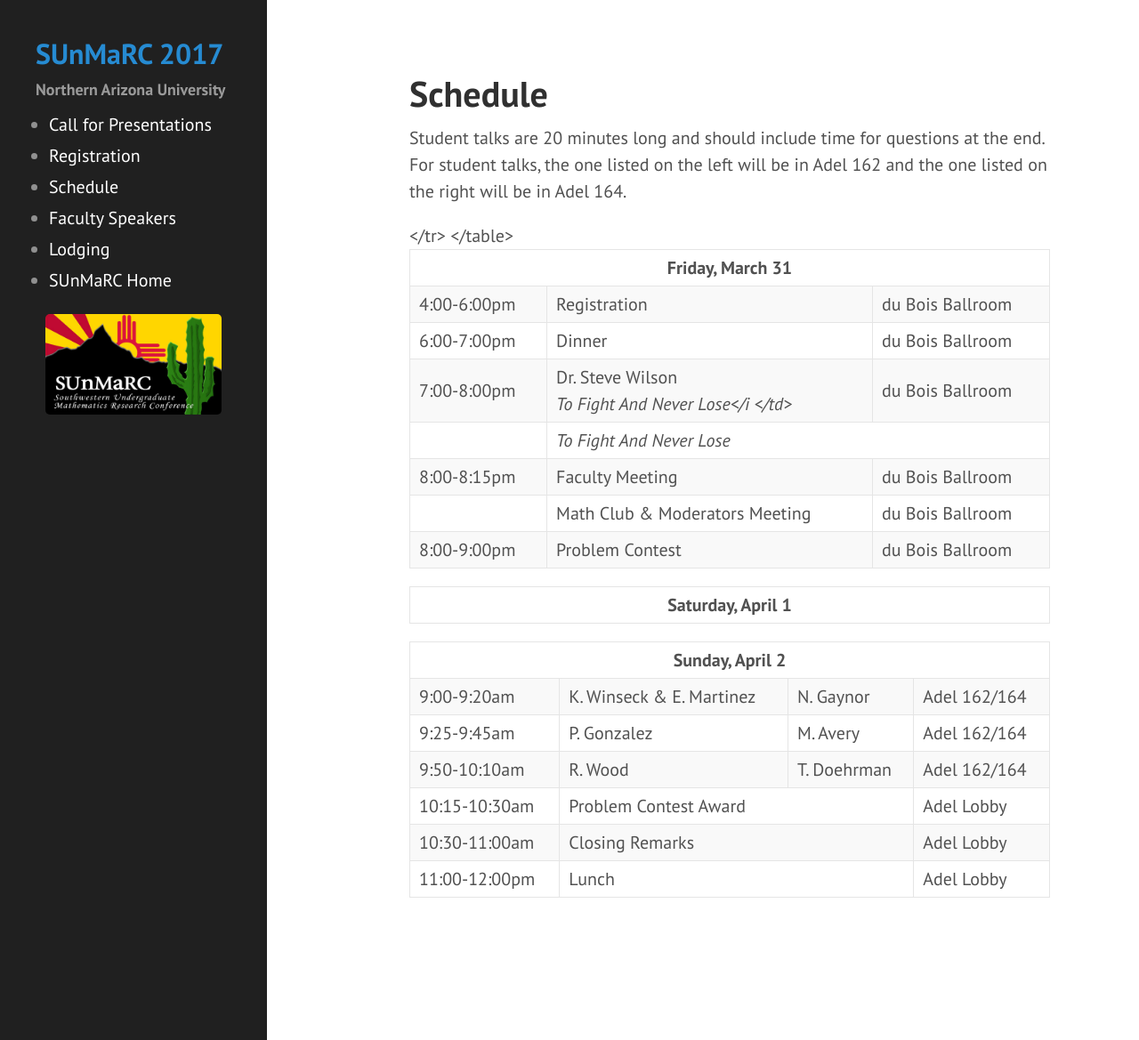
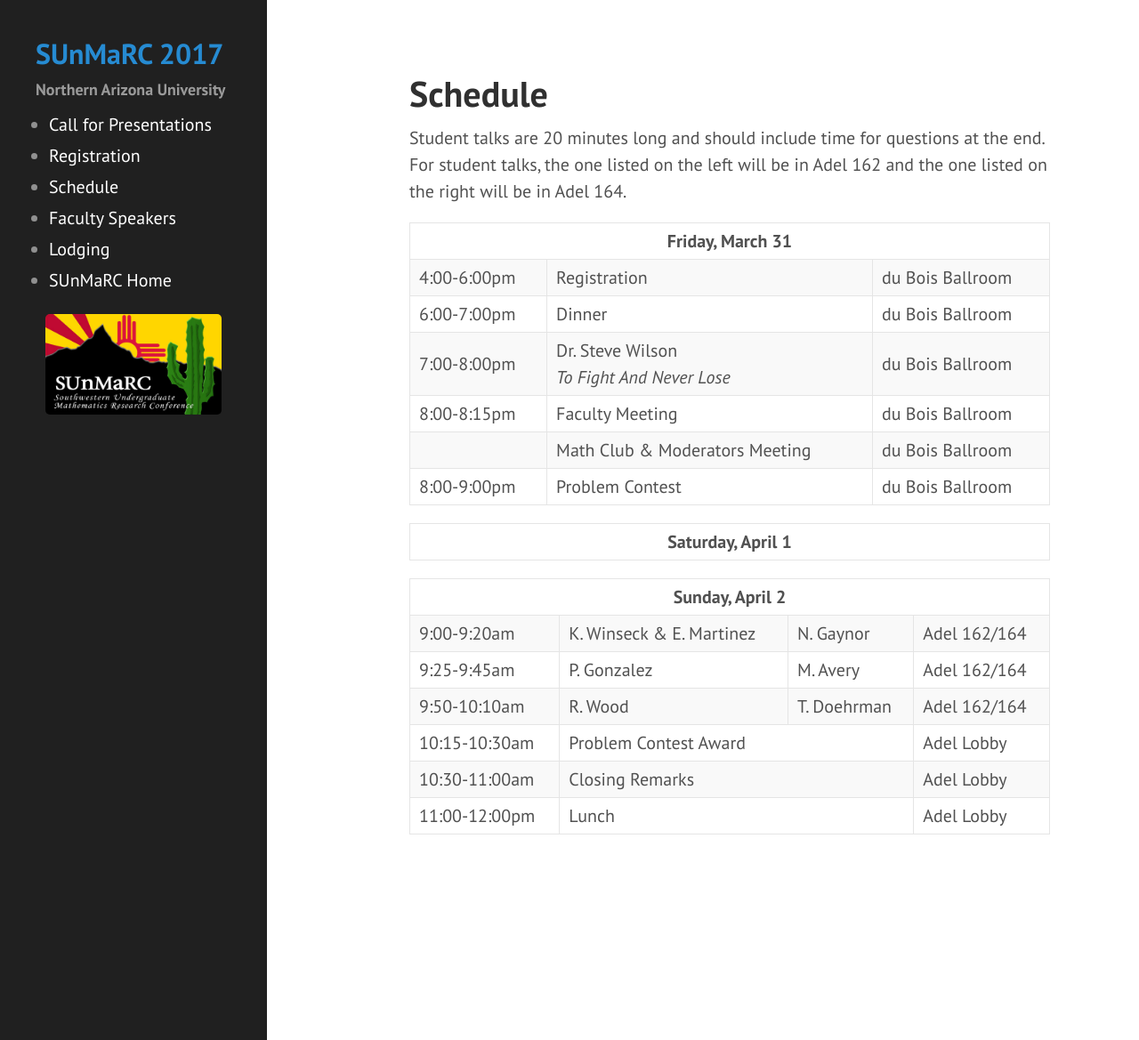
Before and after one commit to NAUMathStat/sunmarc2017, a Jekyll site: the page built from schedule.md, in a window 1280 px wide and 1169 px high. Shown: the whole window at 89% size. Built offline with Jekyll 4.4.1, drawn with Linux system fonts in a browser that asks for light colours.

Commit message:
Table stuff

```diff
--- a/schedule.md
+++ b/schedule.md
@@ -23,14 +23,14 @@ Student talks are 20 minutes long and should include time for questions at the e
 </tr>
 <tr>
 <td>7:00-8:00pm</td>
-<td colspan="2">Dr. Steve Wilson<br> <i>To Fight And Never Lose</i </td>
+<td colspan="2">Dr. Steve Wilson<br> <i>To Fight And Never Lose</i></td>
 <td>du Bois Ballroom</td>
 </tr>
 <tr>
-<td></td>
+<!-- <td></td>
 <td colspan="3"><i>To Fight And Never Lose</i></td>
 </tr>
-<tr>
+<tr> -->
 <td>8:00-8:15pm</td>
 <td colspan="2">Faculty Meeting</td>
 <td>du Bois Ballroom</td>
```
